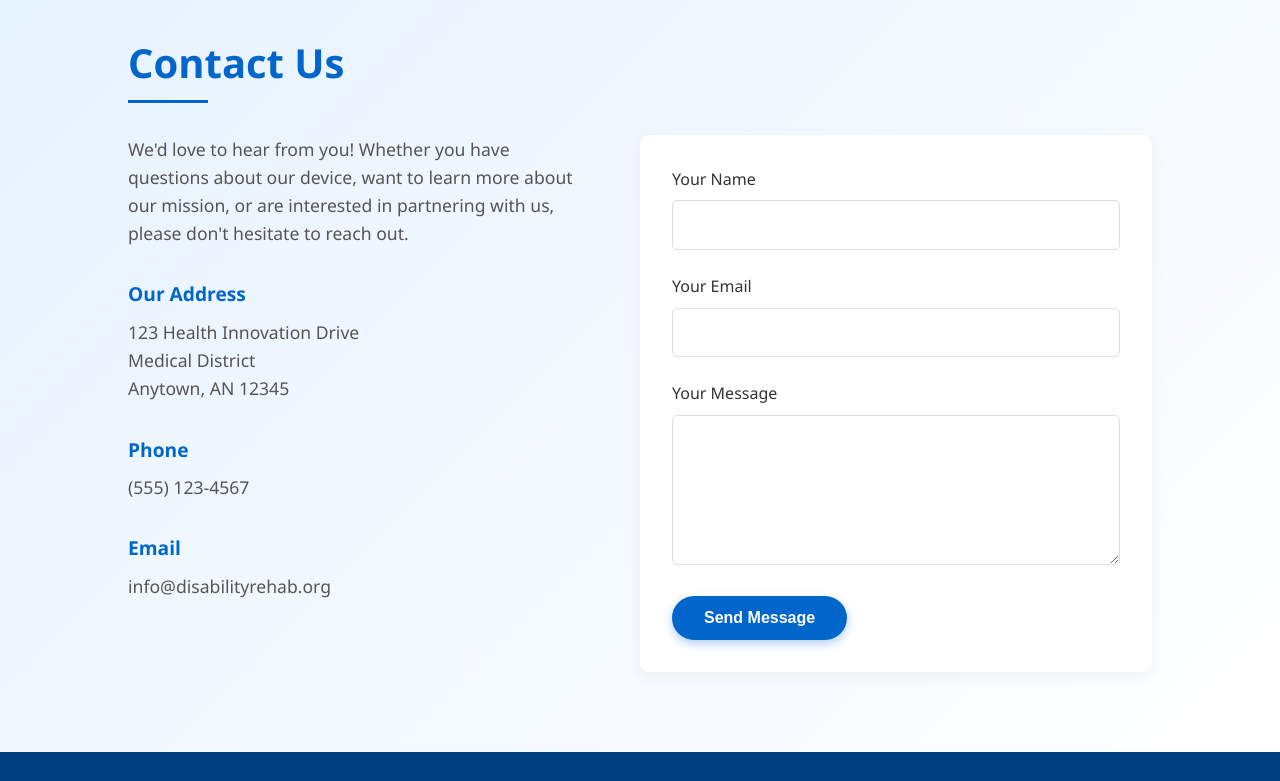
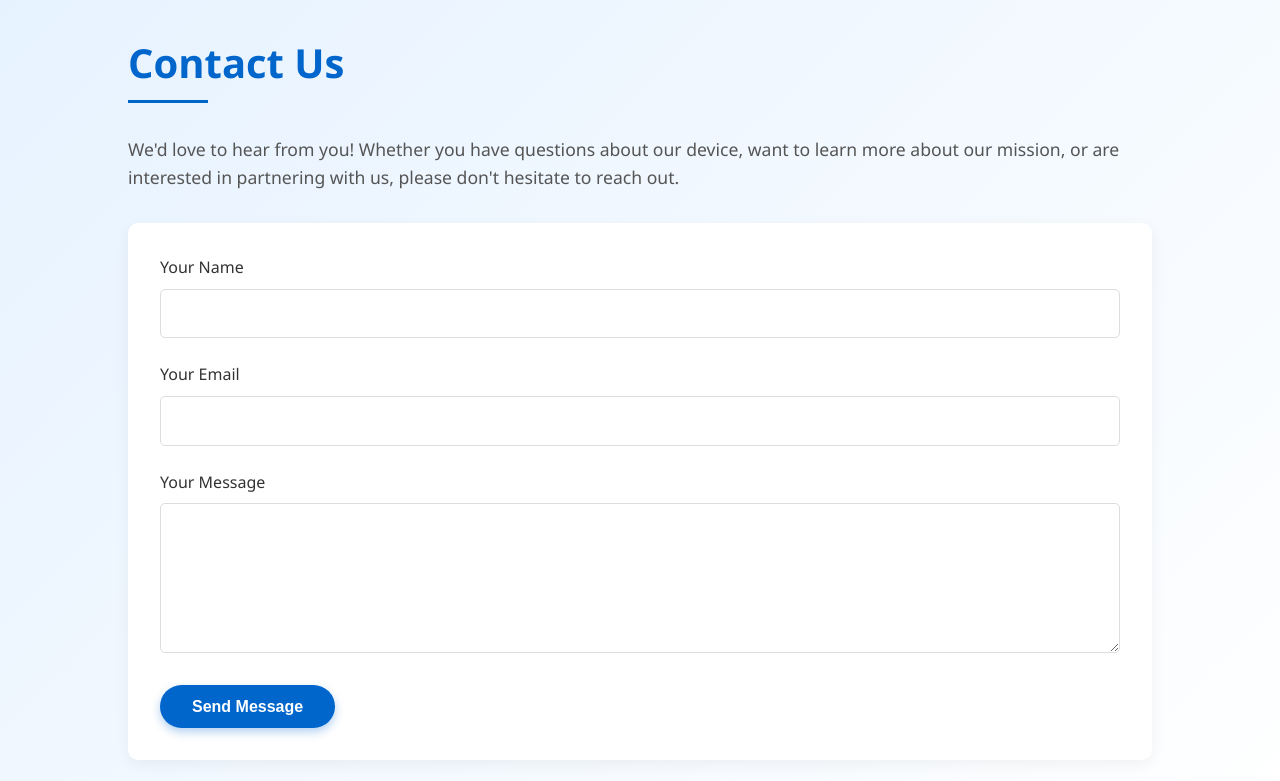
Before and after one commit to Bryse88/MedTech.github.io, a plain HTML site: page index.html in a window 1280 px wide. Shown: the part 1870-2651 px from the top of the page. Drawn offline with Linux system fonts and the light colour scheme.

Commit message:
Updating info

```diff
--- a/index.html
+++ b/index.html
@@ -441,7 +441,7 @@
                 <p>Our revolutionary device is designed to accommodate various body positions, allowing users to exercise effectively regardless of their mobility limitations.</p>
             </div>
             <div class="vision-image">
-                <img src="images/device-placeholder.jpg" alt="Rehabilitation device concept">
+                <img src="images/medical_photo.jpg" alt="Rehabilitation device concept">
             </div>
         </div>
 
@@ -469,23 +469,6 @@
             <div class="contact-info">
                 <p>We'd love to hear from you! Whether you have questions about our device, want to learn more about our mission, or are interested in partnering with us, please don't hesitate to reach out.</p>
 
-                <div class="contact-details">
-                    <div>
-                        <h3>Our Address</h3>
-                        <p>123 Health Innovation Drive<br>
-                        Medical District<br>
-                        Anytown, AN 12345</p>
-                    </div>
-
-                    <div>
-                        <h3>Phone</h3>
-                        <p>(555) 123-4567</p>
-                    </div>
-
-                    <div>
-                        <h3>Email</h3>
-                        <p>info@disabilityrehab.org</p>
-                    </div>
                 </div>
             </div>
 
```
Also changed, not shown: images/medical_photo.jpg (added).
